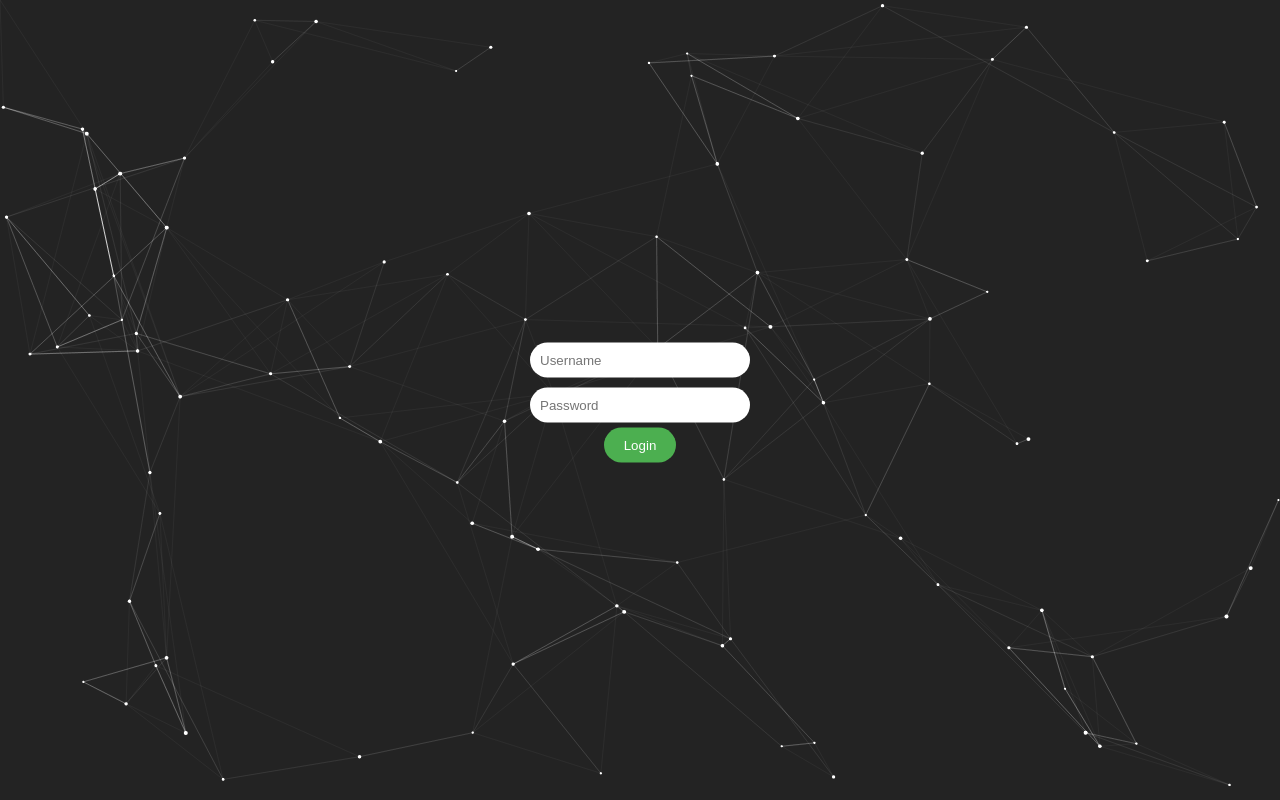
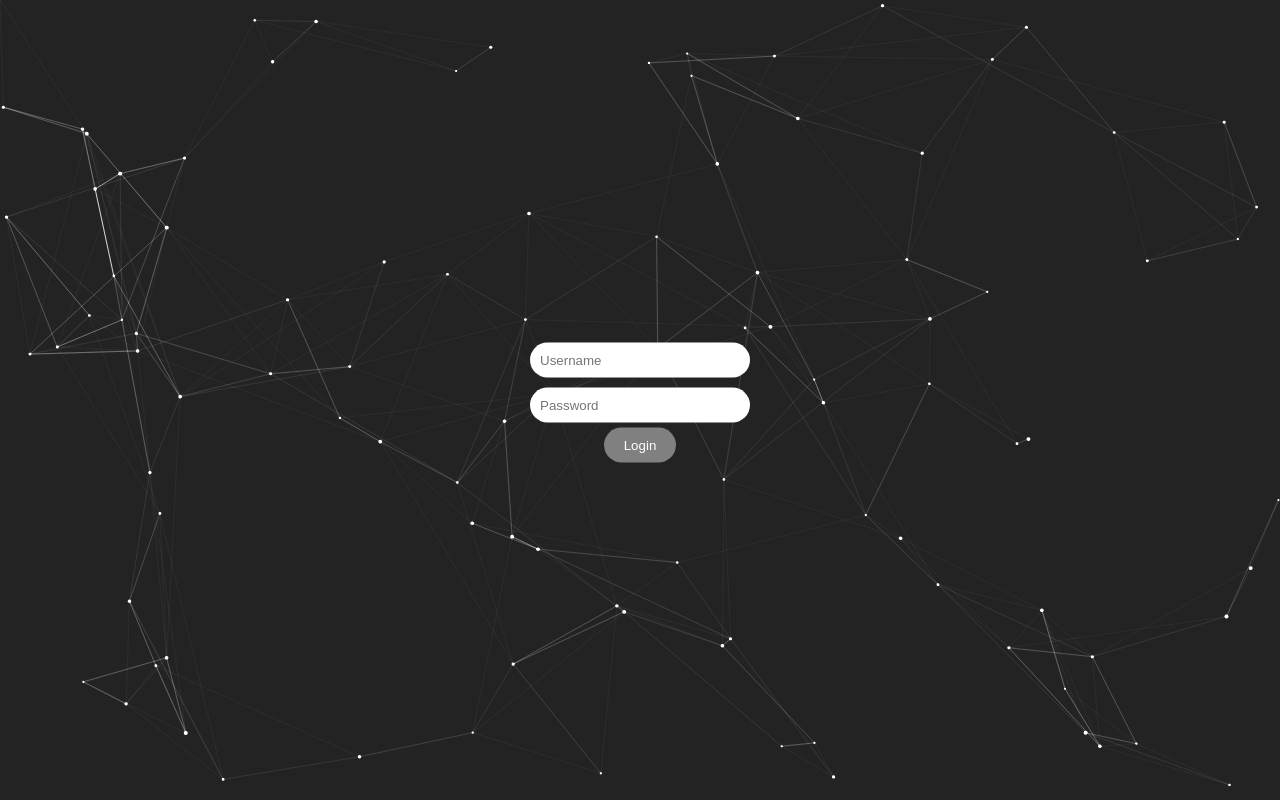
Before and after one commit to Lucidio123/SaynLauncher.github.io, a plain HTML site: page index.html in a window 1280 px wide. Drawn offline with Linux system fonts and the light colour scheme.

Commit message:
Update index.html

```diff
--- a/index.html
+++ b/index.html
@@ -43,7 +43,7 @@
             padding: 10px 20px;
             border-radius: 20px;
             border: none;
-            background-color: #4CAF50;
+            background-color: #808080; /* Grey */
             color: white;
             cursor: pointer;
             outline: none;
```
